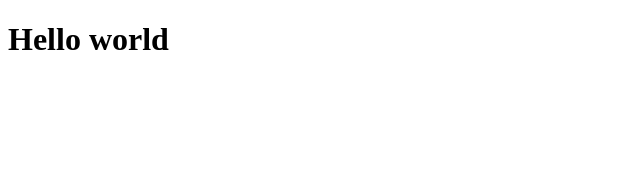
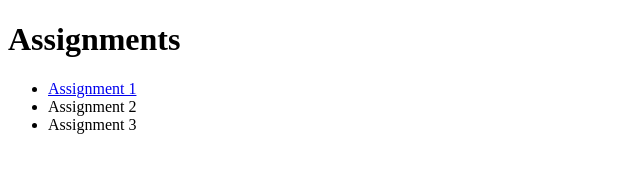
Before and after one commit to jchiem/angular-course, a plain HTML site: page index.html in a window 1280 px wide. Shown: the whole page, without its empty margins (0-640 px from the left). Drawn offline with Linux system fonts and the light colour scheme.

Commit message:
Updated root index.html

```diff
--- a/index.html
+++ b/index.html
@@ -1,12 +1,18 @@
 <!DOCTYPE html>
 <html>
+
 <head>
-<meta charset="UTF-8">
-<title>Application Name</title>
+    <meta charset="UTF-8">
+    <title>Angular Course</title>
 </head>
 
 <body>
-<h1>Hello world</h1>
+    <h1>Assignments</h1>
+    <ul>
+        <li><a href="module1-solution/index.html">Assignment 1</a></li>
+        <li>Assignment 2</li>
+        <li>Assignment 3</li>
+    </ul>
 </body>
 
 </html>
```
